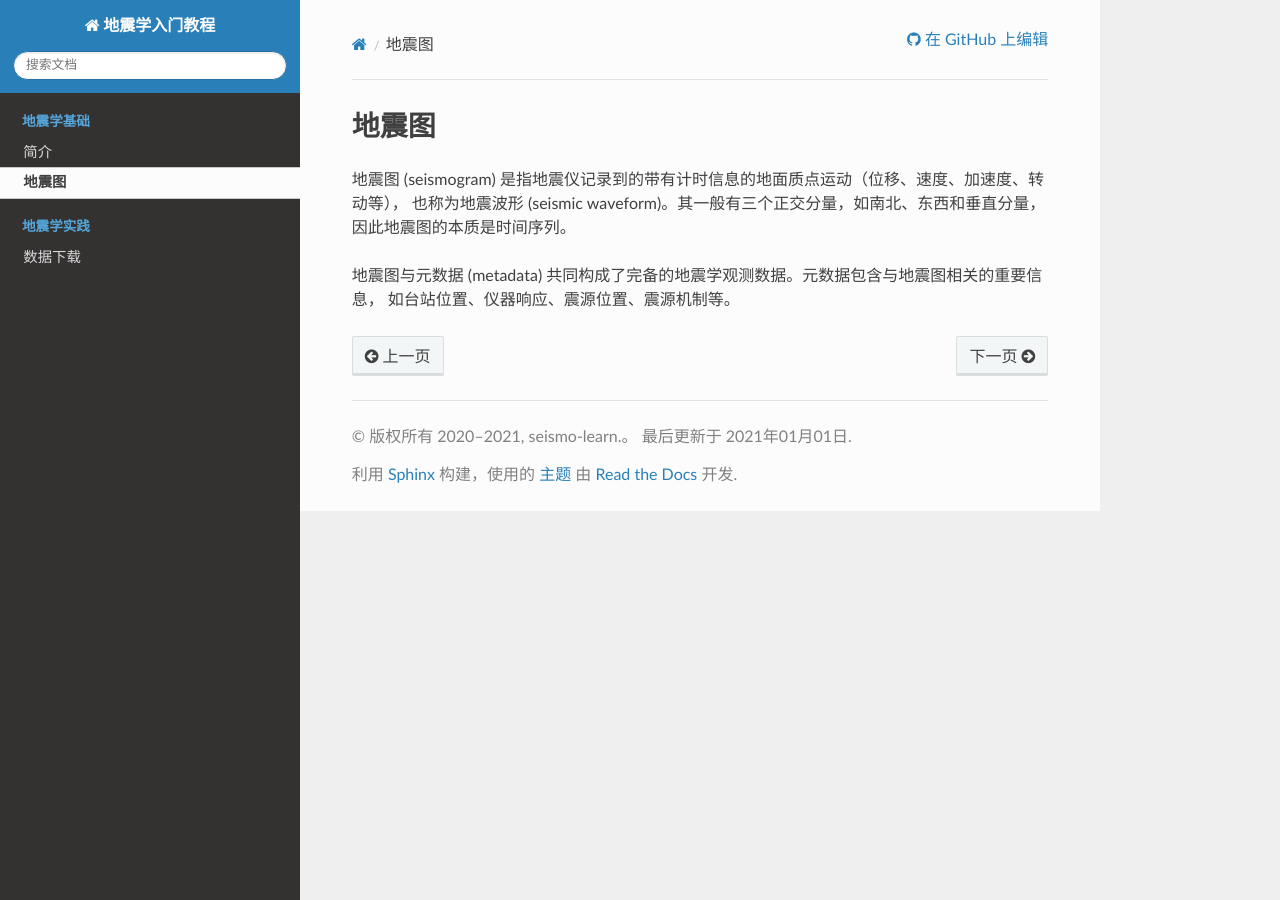
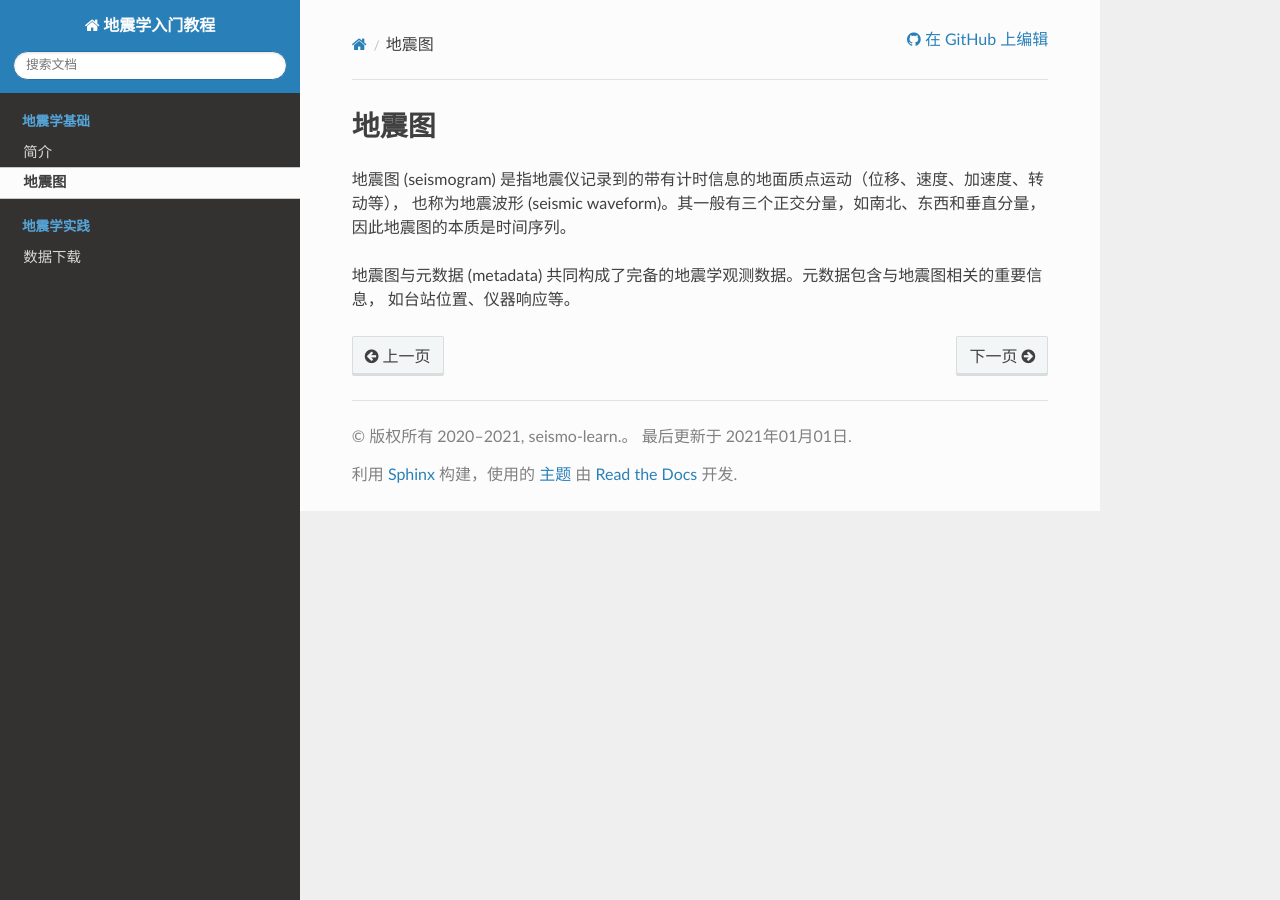
Before and after one commit to seismo-learn/seismology101, a Sphinx documentation site: the page built from source/seismogram/index.rst, in a window 1280 px wide. Built offline with Sphinx 7.4.7 and the Read the Docs theme 2.0.0, drawn with Linux system fonts in a browser that asks for light colours.

Commit message:
Fix metadata

```diff
--- a/source/seismogram/index.rst
+++ b/source/seismogram/index.rst
@@ -6,4 +6,4 @@
 因此地震图的本质是时间序列。
 
 地震图与元数据 (metadata) 共同构成了完备的地震学观测数据。元数据包含与地震图相关的重要信息，
-如台站位置、仪器响应、震源位置、震源机制等。
+如台站位置、仪器响应等。
```
